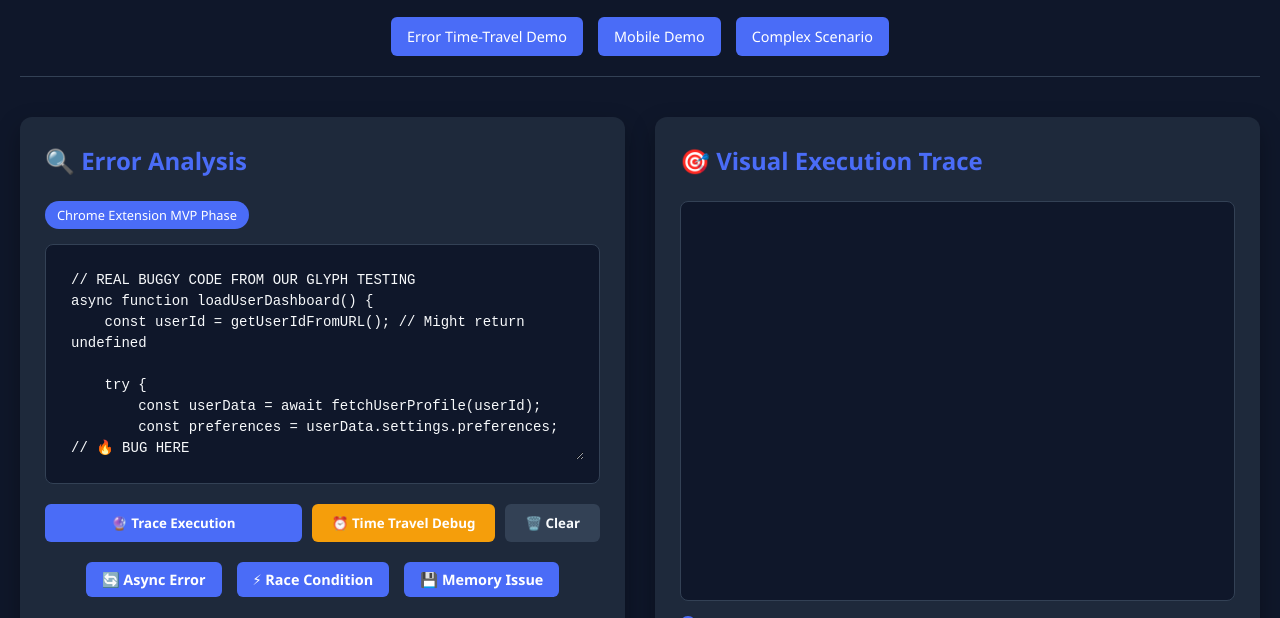
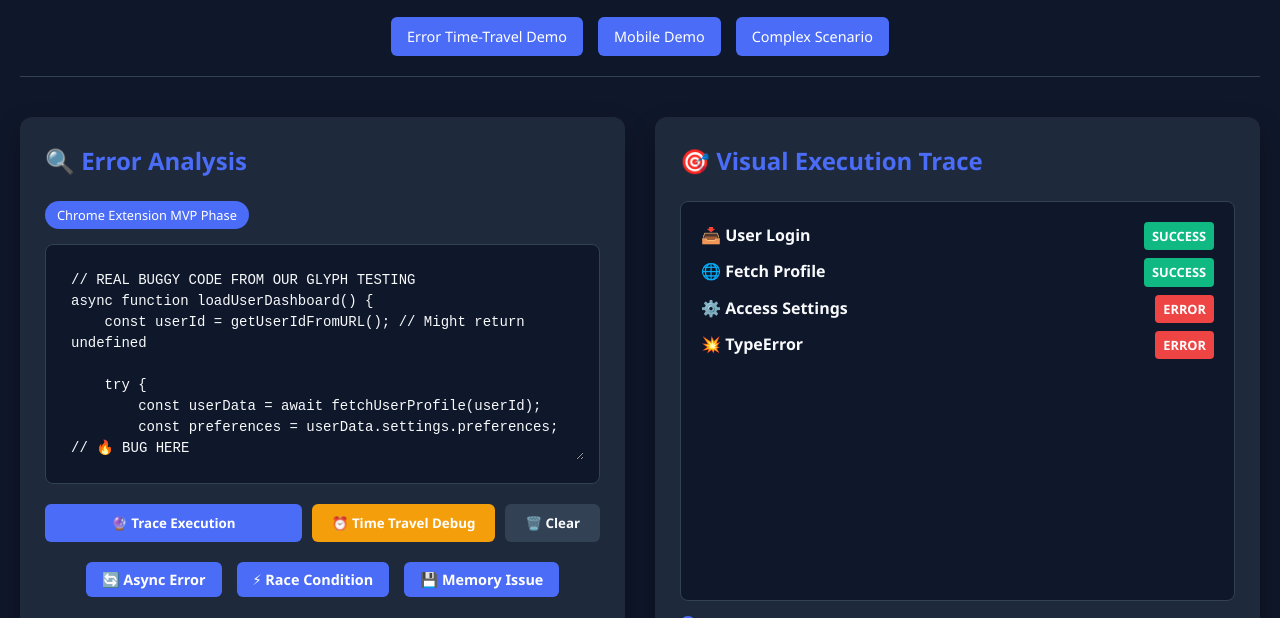
Before and after one commit to daktari-art/glyph-js, a browser extension: page demos/error-time-travel.html in a window 1280 px wide. Both pictures are taken after a click on the button "⏰ Time Travel Debug". Shown: the part 145-763 px from the top of the page. Drawn offline with Linux system fonts and the light colour scheme.

Commit message:
Update error-time-travel.html

```diff
--- a/demos/error-time-travel.html
+++ b/demos/error-time-travel.html
@@ -431,14 +431,10 @@ async function loadUserDashboard() {
         const timeTravelBtn = document.getElementById('timeTravelBtn');
         const clearBtn = document.getElementById('clearBtn');
         const pipeline = document.getElementById('pipeline');
-            const timeSlider = document.getElementById('timeSlider');
-            const prevStepBtn = document.getElementById('prevStep');
-            const nextStepBtn = document.getElementById('nextStep');
-            const currentExecution = document.getElementById('currentExecution');
         const analysisResults = document.getElementById('analysisResults');
         const demoLinks = document.querySelectorAll('.demo-link[data-example]');
 
-            // GLYPH EXECUTION TRACES - Using our standardized glyph system
+        // SIMPLE WORKING EXAMPLES (like our original demo)
         const examples = {
             'async-error': {
                 code: `// REAL BUGGY CODE FROM OUR GLYPH TESTING
@@ -447,272 +443,144 @@ async function loadUserDashboard() {
 
     try {
         const userData = await fetchUserProfile(userId);
-        const preferences = userData.settings.preferences; // 🔥 BUG
+        const preferences = userData.settings.preferences; // 🔥 BUG HERE
         const dashboard = mergeDashboardData(userData, preferences);
         renderDashboard(dashboard);
     } catch (error) {
         console.error('💥 Dashboard failed:', error);
     }
 }`,
-                    trace: [
-                        {
-                            step: '📥 User Login',
-                            status: 'success',
-                            icon: '📥',
-                            data: 'User ID: 123',
-                            time: 0
-                        },
-                        {
-                            step: '🌐 Fetch User Profile',
-                            status: 'success',
-                            icon: '🌐',
-                            data: 'User data loaded: {id: 123, name: "John"}',
-                            time: 500
-                        },
-                        {
-                            step: '⚙️ Access Preferences',
-                            status: 'error',
-                            icon: '💥',
-                            data: 'TypeError: Cannot read properties of undefined (reading "preferences")',
-                            time: 600,
-                            isError: true
-                        },
-                        {
-                            step: '🔄 Error Handler',
-                            status: 'warning',
-                            icon: '⚠️',
-                            data: 'Generic catch block - no specific recovery',
-                            time: 700
+                analysis: {
+                    path: [
+                        { name: '📥 User Login', status: 'success' },
+                        { name: '🌐 Fetch Profile', status: 'success' },
+                        { name: '⚙️ Access Settings', status: 'error' },
+                        { name: '💥 TypeError', status: 'error' }
+                    ],
+                    rootCause: 'userData.settings is undefined but code assumes it exists',
+                    fix: 'Add null check: const preferences = userData.settings?.preferences || {};'
                 }
-                    ],
-                    rootCause: 'Data shape mismatch: userData.settings is undefined but code assumes it exists',
-                    fix: 'Add null check: const preferences = userData.settings?.preferences || {};'
             },
             'race-condition': {
-                    code: `// RACE CONDITION EXAMPLE
+                code: `// Race condition example
 let user, profile;
 
 fetchUser().then(data => user = data);
 fetchProfile().then(data => profile = data);
 
-// Use both - but profile might not be ready
 setTimeout(() => {
-    renderUserProfile(user, profile); // 💥 profile undefined
+    renderProfile(user, profile); // profile might be undefined
 }, 100);`,
-                    trace: [
-                        {
-                            step: '🌐 Fetch User',
-                            status: 'success',
-                            icon: '🌐',
-                            data: 'User data loaded',
-                            time: 0
-                        },
-                        {
-                            step: '🌐 Fetch Profile',
-                            status: 'success',
-                            icon: '🌐',
-                            data: 'Profile data loaded',
-                            time: 150
-                        },
-                        {
-                            step: '⏰ Timeout Trigger',
-                            status: 'warning',
-                            icon: '⚡',
-                            data: 'Race condition: profile not ready yet',
-                            time: 100
-                        },
-                        {
-                            step: '🎨 Render Profile',
-                            status: 'error',
-                            icon: '💥',
-                            data: 'profile is undefined',
-                            time: 101,
-                            isError: true
+                analysis: {
+                    path: [
+                        { name: '🌐 Fetch User', status: 'success' },
+                        { name: '🌐 Fetch Profile', status: 'success' },
+                        { name: '⚡ Timeout', status: 'warning' },
+                        { name: '💥 Render Error', status: 'error' }
+                    ],
+                    rootCause: 'renderProfile called before fetchProfile completed',
+                    fix: 'Use Promise.all([fetchUser(), fetchProfile()])'
                 }
-                    ],
-                    rootCause: 'Race condition: renderUserProfile called before fetchProfile completed',
-                    fix: 'Use Promise.all([fetchUser(), fetchProfile()]).then(([user, profile]) => renderUserProfile(user, profile));'
             },
             'memory-leak': {
-                    code: `// MEMORY LEAK EXAMPLE
-class DataProcessor {
+                code: `// Memory leak example
+class Component {
     constructor() {
-        this.largeData = new Array(1000000).fill('data');
+        this.data = largeArray;
         window.addEventListener('click', this.handleClick);
     }
-
     handleClick = () => {
-        processData(this.largeData); // Never cleaned up
+        process(this.data); // Never cleaned up
     }
 }`,
-                    trace: [
-                        {
-                            step: '🏠 Create Processor',
-                            status: 'success',
-                            icon: '🏠',
-                            data: 'Memory allocated: 8.3MB',
-                            time: 0
-                        },
-                        {
-                            step: '🎯 Add Event Listener',
-                            status: 'warning',
-                            icon: '⚠️',
-                            data: 'Potential leak: listener not removed',
-                            time: 1
-                        },
-                        {
-                            step: '🗑️ Destroy Processor',
-                            status: 'warning',
-                            icon: '⚠️',
-                            data: 'Memory not freed: 8.3MB retained',
-                            time: 2
-                        },
-                        {
-                            step: '💾 Multiple Instances',
-                            status: 'error',
-                            icon: '💥',
-                            data: 'Memory usage: 83MB and growing',
-                            time: 10,
-                            isError: true
+                analysis: {
+                    path: [
+                        { name: '🏠 Create Component', status: 'success' },
+                        { name: '🎯 Add Listener', status: 'warning' },
+                        { name: '🗑️ Destroy', status: 'warning' },
+                        { name: '💾 Memory Leak', status: 'error' }
+                    ],
+                    rootCause: 'Event listener not removed on destruction',
+                    fix: 'Add removeEventListener in cleanup method'
                 }
-                    ],
-                    rootCause: 'Event listeners not removed on instance destruction',
-                    fix: 'Add cleanup: window.removeEventListener("click", this.handleClick); in destroy method'
             }
         };
 
-            // Set up demo buttons
+        // SIMPLE DEMO BUTTONS (like our working demo)
         demoLinks.forEach(link => {
             link.addEventListener('click', function() {
                 const exampleType = this.getAttribute('data-example');
                 const example = examples[exampleType];
+                if (example) {
                     codeInput.value = example.code;
-                    visualizeExecution(example.trace, example.rootCause, example.fix);
+                    analyzeCode(example.analysis);
+                }
             });
         });
 
-            // Execute trace - USING OUR ACTUAL BUGGY CODE
+        // SIMPLE EXECUTE (like our working demo)
         executeBtn.addEventListener('click', function() {
             const code = codeInput.value;
-                // Use our real buggy code example
-                visualizeExecution(examples['async-error'].trace, examples['async-error'].rootCause, examples['async-error'].fix);
+
+            // Simple analysis based on content
+            let analysis;
+            if (code.includes('race') || code.includes('Race')) {
+                analysis = examples['race-condition'].analysis;
+            } else if (code.includes('memory') || code.includes('leak')) {
+                analysis = examples['memory-leak'].analysis;
+            } else {
+                analysis = examples['async-error'].analysis;
+            }
+
+            analyzeCode(analysis);
         });
 
-            // Time travel debug
+        // SIMPLE TIME TRAVEL (just show execution path)
         timeTravelBtn.addEventListener('click', function() {
-                startTimeTravel();
+            const code = codeInput.value;
+            if (!code.trim()) return;
+
+            // Show simple execution path
+            const analysis = examples['async-error'].analysis;
+            analyzeCode(analysis);
         });
 
-            // Clear
+        // SIMPLE CLEAR
         clearBtn.addEventListener('click', function() {
             codeInput.value = '';
-                pipeline.innerHTML = '<div class="current-execution" id="currentExecution"></div>';
+            pipeline.innerHTML = '<div style="text-align: center; padding: 40px; color: #666;">No execution trace yet...</div>';
             analysisResults.innerHTML = '';
-                currentExecution.style.display = 'none';
         });
 
-            // Time travel controls
-            timeSlider.addEventListener('input', updateTimeTravel);
-            prevStepBtn.addEventListener('click', () => moveTimeTravel(-1));
-            nextStepBtn.addEventListener('click', () => moveTimeTravel(1));
-
-            let currentTrace = [];
-            let currentStep = 0;
-
-
-function visualizeExecution(trace, rootCause, fix) {
-    currentTrace = trace;
-    currentStep = trace.length - 1;
-
-    console.log('🔄 Visualizing execution with trace:', trace); // Debug log
-
-    // Clear previous content
-    pipeline.innerHTML = '';
-    currentExecution = document.createElement('div');
-    currentExecution.id = 'currentExecution';
-    currentExecution.className = 'current-execution';
-    pipeline.appendChild(currentExecution);
-
-    // Add new steps
-    trace.forEach((step, index) => {
-        const stepEl = document.createElement('div');
-        stepEl.className = `pipeline-step ${step.isError ? 'error' : step.status}`;
-        stepEl.innerHTML = `
+        // SIMPLE ANALYSIS FUNCTION (like our working demo)
+        function analyzeCode(analysis) {
+            // Show execution path
+            pipeline.innerHTML = analysis.path.map(step => `
+                <div class="pipeline-step ${step.status}">
                     <div class="step-header">
-                <div class="step-title">${step.step}</div>
+                        <div class="step-title">${step.name}</div>
                         <div class="step-status status-${step.status}">${step.status.toUpperCase()}</div>
                     </div>
-            <div class="step-details">Execution time: ${step.time}ms</div>
-            <div class="step-data">${step.data}</div>
-        `;
-        pipeline.appendChild(stepEl);
-    });
+                </div>
+            `).join('');
 
-    // Show analysis - FIXED: This was missing
+            // Show analysis
             analysisResults.innerHTML = `
                 <div class="root-cause">
                     <div class="root-cause-title">🔍 Root Cause Identified</div>
-            <div>${rootCause}</div>
+                    <div>${analysis.rootCause}</div>
                 </div>
                 <div class="fix-suggestion">
                     <div class="root-cause-title" style="color: var(--success);">💡 Suggested Fix</div>
-            <div><code>${fix}</code></div>
+                    <div><code>${analysis.fix}</code></div>
                 </div>
             `;
-
-    // Initialize time travel
-    updateExecutionIndicator();
-
-    console.log('✅ Visualization complete'); // Debug log
         }
 
-            function startTimeTravel() {
-                if (currentTrace.length === 0) return;
-
-                currentStep = 0;
-                updateTimeTravel();
-                timeSlider.value = 0;
-            }
-
-            function updateTimeTravel() {
-                if (currentTrace.length === 0) return;
-
-                const stepIndex = Math.floor((timeSlider.value / 100) * (currentTrace.length - 1));
-                currentStep = stepIndex;
-                updateExecutionIndicator();
-            }
-
-            function moveTimeTravel(direction) {
-                if (currentTrace.length === 0) return;
-
-                currentStep = Math.max(0, Math.min(currentTrace.length - 1, currentStep + direction));
-                timeSlider.value = (currentStep / (currentTrace.length - 1)) * 100;
-                updateExecutionIndicator();
-            }
-
-            function updateExecutionIndicator() {
-                if (currentTrace.length === 0) return;
-
-                const steps = document.querySelectorAll('.glyph-step');
-                if (steps.length === 0) return;
-
-                const currentStepEl = steps[currentStep];
-                const stepTop = currentStepEl.offsetTop - pipeline.offsetTop;
-                const stepHeight = currentStepEl.offsetHeight;
-
-                currentExecution.style.display = 'block';
-                currentExecution.style.top = `${stepTop}px`;
-                currentExecution.style.height = `${stepHeight}px`;
-
-                // Highlight the current step
-                steps.forEach((step, index) => {
-                    step.style.opacity = index <= currentStep ? '1' : '0.5';
-                });
-            }
-
-            // Initial demo - USING OUR REAL EXAMPLE
-            visualizeExecution(examples['async-error'].trace, examples['async-error'].rootCause, examples['async-error'].fix);
+        // INITIAL DEMO
+        analyzeCode(examples['async-error'].analysis);
     });
 </script>
+
 </body>
 </html>
```
Lines whose indentation alone changed are shown as unchanged.
